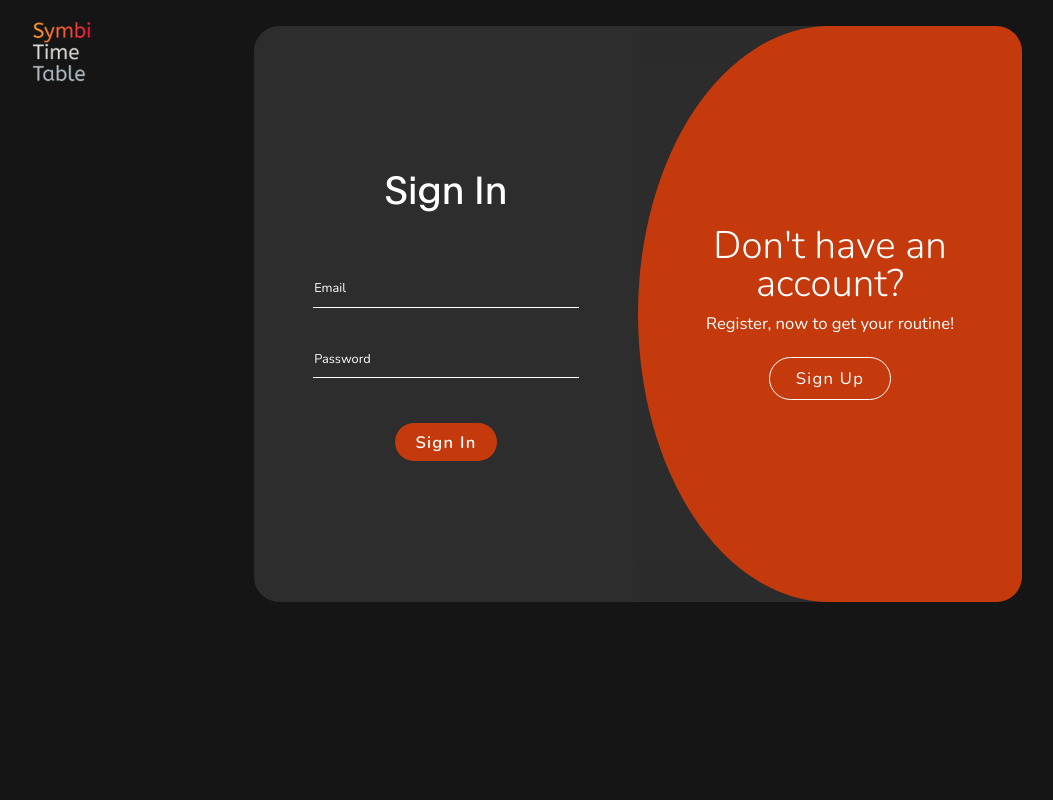
After one commit to Prak07/Symbi_TT, a Django app: page /login/ in a window 1280 px wide. The commit adds this page. Shown: the whole page, without its empty margins (2-1055 px from the left). Run offline with Django 4.2, Linux system fonts and the light colour scheme; some libraries are stand-ins or nearby versions.

Commit message:
login/register page done

```diff
--- a/time_table/urls.py
+++ b/time_table/urls.py
@@ -7,4 +7,5 @@ urlpatterns = [
     path("", views.home, name="home"),
     path("about/", views.about, name="about"),
     path("contact/", views.contact, name="contact"),
+    path("login/", views.login, name="login"),
 ]
--- a/time_table/views.py
+++ b/time_table/views.py
@@ -11,3 +11,7 @@ def about(request):
 
 def contact(request):
     return render(request, "contact.html")
+
+
+def login(request):
+    return render(request, "login.html")
--- /dev/null
+++ b/tt/static/css/login.css
@@ -0,0 +1,366 @@
+@font-face {
+  font-family: gil;
+  src: url("/static/font/Gilroy-Light.otf");
+}
+
+@font-face {
+  font-family: Nunito;
+  src: url("/static/font/Nunito-VariableFont_wght.ttf");
+}
+
+@font-face {
+  font-family: plain;
+  src: url("/static/font/plain-regular-webfont.woff");
+}
+
+@font-face {
+  font-family: os;
+  src: url("/static/font/Oswald-VariableFont_wght.ttf");
+}
+* {
+  margin: 0;
+  padding: 0;
+  box-sizing: border-box;
+  font-family: Nunito;
+}
+html,
+body {
+  height: 100%;
+  width: 100%;
+}
+body {
+  background-color: #151515;
+}
+#page1 {
+  width: 100%;
+  height: 100vh;
+  display: flex;
+  justify-content: center;
+  padding: 2vw 0vw;
+}
+#img-div {
+  position: fixed;
+  padding: 1.5vw 2.7vw;
+}
+img {
+  width: 4.5vw;
+}
+.container {
+  background-color: rgba(255, 255, 255, 0.1);
+  backdrop-filter: blur(20px);
+  border-radius: 2vw;
+  position: relative;
+  overflow: hidden;
+  height: 45vw;
+  width: 60vw;
+}
+
+.container p {
+  font-size: 14px;
+  line-height: 1.2vw;
+}
+
+.container button {
+  background-color: rgba(255, 64, 0, 0.726);
+  color: #fff;
+  font-size: 1.3vw;
+  padding: 0.5vw 1.5vw;
+  border: 1px solid transparent;
+  border-radius: 5vw;
+  font-weight: 600;
+  letter-spacing: 0.1vw;
+  margin-top: 1vw;
+  cursor: pointer;
+  transition: all 0.3s ease-in-out;
+}
+.container button:hover {
+  scale: 1.1;
+}
+.container button p {
+  position: relative;
+  z-index: 9;
+  transition: all 0.3s ease-in;
+}
+.container button.hidden {
+  background-color: transparent;
+  border-color: #fff;
+  scale: 1;
+  position: relative;
+  padding: 0vw 2vw;
+  transition: all 0.3s ease-in-out;
+  overflow: hidden;
+  padding: 1vw 2vw;
+}
+.container button.hidden::after {
+  content: "";
+  height: 100%;
+  width: 100%;
+  position: absolute;
+  background-color: #fff !important;
+  bottom: -100%;
+  left: 0;
+  transition: all 0.3s ease-in-out;
+}
+.container button:hover p {
+  color: black !important;
+}
+.container button.hidden:hover::after {
+  bottom: 0;
+}
+.container .form-container form {
+  display: flex;
+  align-items: center;
+  justify-content: center;
+  flex-direction: column;
+  padding: 0 2vw;
+  height: 100%;
+  background-color: #2d2d2d;
+  gap: 2.5vw;
+}
+.container form h1 {
+  font-family: plain;
+  font-size: 3vw;
+  margin-bottom: 2vw;
+  color: #fff;
+  font-weight: 100;
+}
+form .input-box {
+  position: relative;
+  border-bottom: 1px solid #fff;
+  width: 80%;
+  height: 3vw;
+  background-color: transparent;
+}
+form .input-box label {
+  position: absolute;
+  top: 50%;
+  left: 0.1vw;
+  transform: translateY(-50%);
+  font-size: 1vw;
+  color: #fff;
+  font-weight: 400;
+  pointer-events: none;
+  background-color: transparent;
+  transition: all ease 0.5s;
+}
+form .input-box input[type="text"],
+input[type="email"] {
+  border: none;
+  outline: none;
+  color: #fff;
+  font-weight: 100;
+  width: 100%;
+  height: 100%;
+}
+form .input-box input[type="text"] {
+  background-color: transparent;
+}
+form .input-box input:focus ~ label,
+.input-box input:valid ~ label {
+  top: -5px;
+  color: rgba(255, 64, 0, 0.854);
+}
+.container input {
+  background-color: black;
+  color: #fff;
+  border: none;
+  margin: 8px 0;
+  padding: 10px 15px;
+  font-size: 13px;
+  border-radius: 8px;
+  width: 100%;
+  outline: none;
+}
+form h1 {
+  font-family: plain;
+}
+.form-container {
+  position: absolute;
+  top: 0;
+  height: 100%;
+  transition: all 0.6s ease-in-out;
+}
+
+.sign-in {
+  left: 0;
+  width: 50%;
+  z-index: 2;
+}
+
+.container.active .sign-in {
+  transform: translateX(100%);
+}
+
+.sign-up {
+  left: 0;
+  width: 50%;
+  opacity: 0;
+  z-index: 1;
+}
+
+.container.active .sign-up {
+  transform: translateX(100%);
+  opacity: 1;
+  z-index: 5;
+  animation: move 0.6s;
+}
+
+@keyframes move {
+  0%,
+  49.99% {
+    opacity: 0;
+    z-index: 1;
+  }
+  50%,
+  100% {
+    opacity: 1;
+    z-index: 5;
+  }
+}
+
+.toggle-container {
+  position: absolute;
+  top: 0;
+  left: 50%;
+  width: 50%;
+  height: 100%;
+  overflow: hidden;
+  transition: all 0.6s ease-in-out;
+  border-radius: 80% 0 0 80%;
+  z-index: 1000;
+}
+
+.container.active .toggle-container {
+  transform: translateX(-100%);
+  border-radius: 0 150px 100px 0;
+}
+
+.toggle {
+  background-color: rgba(255, 64, 0, 0.726);
+  height: 100%;
+  color: #fff;
+  position: relative;
+  left: -100%;
+  height: 100%;
+  width: 200%;
+  transform: translateX(0);
+  transition: all 0.6s ease-in-out;
+}
+
+.container.active .toggle {
+  transform: translateX(50%);
+}
+
+.toggle-panel {
+  position: absolute;
+  width: 50%;
+  height: 100%;
+  display: flex;
+  align-items: center;
+  justify-content: center;
+  flex-direction: column;
+  padding: 0 30px;
+  gap: 1vw;
+  text-align: center;
+  top: 0;
+  transform: translateX(0);
+  transition: all 0.6s ease-in-out;
+}
+.toggle-panel h1 {
+  font-size: 3vw;
+  line-height: 3vw;
+  font-weight: 300;
+}
+.toggle-panel p {
+  font-size: 1.3vw;
+  font-weight: 400;
+}
+.toggle-left {
+  transform: translateX(-200%);
+}
+
+.container.active .toggle-left {
+  transform: translateX(0);
+}
+
+.toggle-right {
+  right: 0;
+  transform: translateX(0);
+}
+
+.container.active .toggle-right {
+  transform: translateX(200%);
+}
+#radio {
+  align-self: flex-start;
+  display: flex;
+  flex-direction: column;
+  margin-left: 3vw;
+  gap: 0.5vw;
+  border-bottom: 1px solid #fff;
+  padding-bottom: 1vw;
+  width: 79%;
+}
+#radio h3 {
+  font-size: 1vw;
+  font-weight: 400;
+  color: #fff;
+}
+.radio-button-container {
+  display: flex;
+  align-items: center;
+  gap: 1.8vw;
+}
+
+.radio-button {
+  display: inline-block;
+  position: relative;
+  cursor: pointer;
+}
+
+.radio-button__input {
+  position: absolute;
+  opacity: 0;
+  width: 0;
+  height: 0;
+}
+
+.radio-button__label {
+  display: inline-block;
+  padding-left: 2vw;
+  position: relative;
+  font-size: 0.9vw;
+  color: #f2f2f2;
+  font-weight: 400;
+  cursor: pointer;
+  text-transform: uppercase;
+  transition: all 0.3s ease;
+}
+
+.radio-button__custom {
+  position: absolute;
+  top: 0;
+  left: 0;
+  width: 1.3vw;
+  height: 1.3vw;
+  border-radius: 50%;
+  border: 2px solid rgba(255, 64, 0, 0.446);
+  transition: all 0.3s ease;
+}
+
+.radio-button__input:checked + .radio-button__label .radio-button__custom {
+  background-color: rgba(255, 64, 0, 0.854);
+  border-color: transparent;
+  transform: scale(0.8);
+  box-shadow: 0 0 20px rgb(255, 64, 0);
+}
+
+.radio-button__input:checked + .radio-button__label {
+  color: rgb(255, 64, 0);
+}
+
+.radio-button__label:hover .radio-button__custom {
+  transform: scale(1.2);
+  border-color: rgba(255, 64, 0, 0.854) s;
+  box-shadow: 0 0 20px rgba(255, 64, 0, 0.854);
+}
--- /dev/null
+++ b/tt/static/js/login.js
@@ -0,0 +1,23 @@
+const container = document.getElementById("container");
+const registerBtn = document.getElementById("register");
+const loginBtn = document.getElementById("login");
+
+registerBtn.addEventListener("click", () => {
+  container.classList.add("active");
+});
+
+loginBtn.addEventListener("click", () => {
+  container.classList.remove("active");
+});
+
+gsap.from("#img-div", {
+  y: -40,
+  opacity: 0,
+  duration: 0.8,
+});
+
+gsap.from("#container", {
+  x: -300,
+  opacity: 0,
+  duration: 0.8,
+});
--- a/tt/templates/contact.html
+++ b/tt/templates/contact.html
@@ -21,7 +21,9 @@
     <div id="main">
       <nav>
         <div id="nav-left">
-          <a href="/"><img src="/static/images/logo-no-background.png" alt="" /></a>
+          <a href="/"
+            ><img src="/static/images/logo-no-background.png" alt=""
+          /></a>
         </div>
         <div id="nav-right">
           <div id="nav-1">
--- /dev/null
+++ b/tt/templates/login.html
@@ -0,0 +1,122 @@
+{% load static %}
+<!DOCTYPE html>
+<html lang="en">
+  <head>
+    <meta charset="UTF-8" />
+    <meta name="viewport" content="width=device-width, initial-scale=1.0" />
+    <link
+      rel="shortcut icon"
+      href="/static/images/favicon.png"
+      type="image/x-icon"
+    />
+    <link
+      rel="stylesheet"
+      href="https://cdnjs.cloudflare.com/ajax/libs/font-awesome/6.4.2/css/all.min.css"
+    />
+    <link rel="stylesheet" href="/static/css/login.css" />
+    <title>Symbi TT-Login</title>
+  </head>
+
+  <body>
+    <a id="img-div" href="/">
+      <img src="/static/images/logo-no-background.png" alt="" />
+    </a>
+    <div id="page1">
+      <div class="container" id="container">
+        <div class="form-container sign-up">
+          <form action="/" method="post" style="gap: 1.5vw">
+            {% csrf_token %}
+            <h1 style="margin-bottom: 0">Create Account</h1>
+
+            <div class="input-box">
+              <input type="text" required />
+              <label for="email">Email</label>
+            </div>
+
+            <div class="input-box">
+              <input type="text" required />
+              <label for="password">Password</label>
+            </div>
+            <div class="input-box">
+              <input type="text" required />
+              <label for="program">Program</label>
+            </div>
+            <div class="input-box">
+              <input type="text" required />
+              <label for="divison">Division</label>
+            </div>
+            <div class="input-box">
+              <input type="text" required />
+              <label for="semester">Sem</label>
+            </div>
+            <div id="radio">
+              <h3>Hounors ?</h3>
+              <div class="radio-button-container">
+                <div class="radio-button">
+                  <input
+                    type="radio"
+                    class="radio-button__input"
+                    id="radio1"
+                    name="radio-group"
+                  />
+                  <label class="radio-button__label" for="radio1">
+                    <span class="radio-button__custom"></span>
+                    Yes
+                  </label>
+                </div>
+                <div class="radio-button">
+                  <input
+                    type="radio"
+                    class="radio-button__input"
+                    id="radio2"
+                    name="radio-group"
+                  />
+                  <label class="radio-button__label" for="radio2">
+                    <span class="radio-button__custom"></span>
+                    NO
+                  </label>
+                </div>
+              </div>
+            </div>
+
+            <button type="submit">Sign Up</button>
+          </form>
+        </div>
+        <div class="form-container sign-in">
+          <form action="/" method="post">
+            {% csrf_token %}
+            <h1>Sign In</h1>
+
+            <div class="input-box">
+              <input type="text" required />
+              <label for="username">Email</label>
+            </div>
+            <div class="input-box">
+              <input type="text" required />
+              <label for="name">Password</label>
+            </div>
+
+            <button type="submit">Sign In</button>
+          </form>
+        </div>
+        <div class="toggle-container">
+          <div class="toggle">
+            <div class="toggle-panel toggle-left">
+              <h1>Already have an account?</h1>
+              <p>Sign-in, now to get your routine!</p>
+              <button class="hidden" id="login"><p>Sign In</p></button>
+            </div>
+            <div class="toggle-panel toggle-right">
+              <h1 style="width: 80%">Don't have an account?</h1>
+              <p>Register, now to get your routine!</p>
+              <button class="hidden" id="register"><p>Sign Up</p></button>
+            </div>
+          </div>
+        </div>
+      </div>
+    </div>
+
+    <script src="https://cdnjs.cloudflare.com/ajax/libs/gsap/3.12.2/gsap.min.js"></script>
+    <script src="/static/js/login.js"></script>
+  </body>
+</html>
```
Also changed, not shown: tt/static/css/about.css (+7 -3 lines), tt/static/css/contact.css (+7 -3 lines), tt/static/css/main.css (+11 -6 lines).
